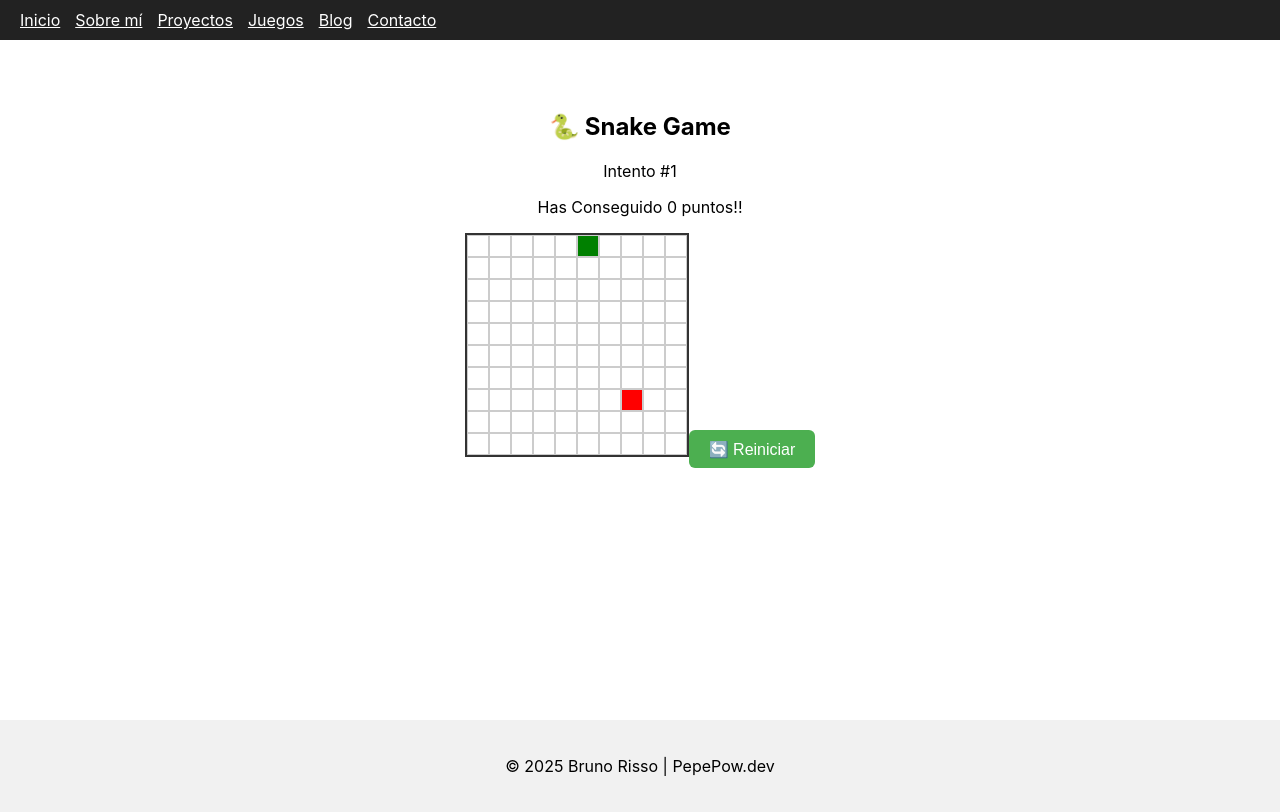
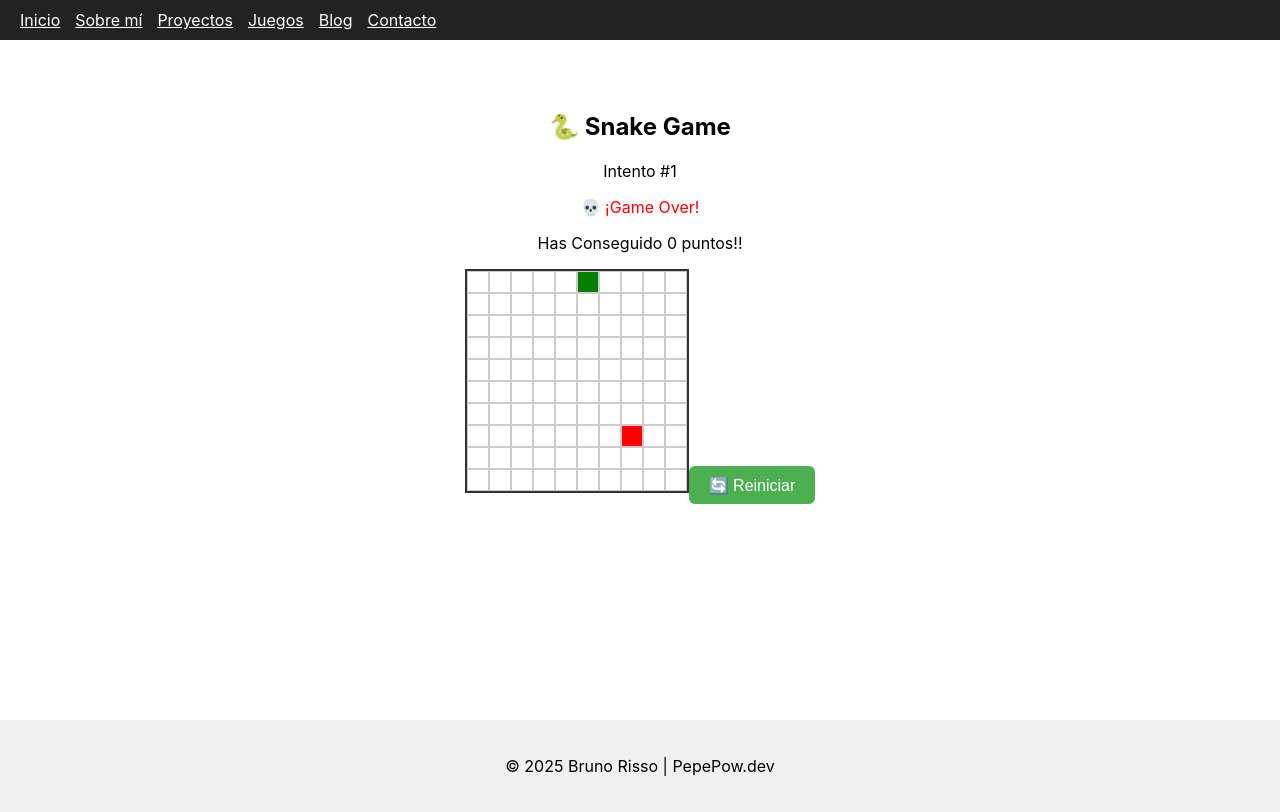
Before and after one commit to brrisso/mipagina, a React (Create React App) app: page /snake in a window 1280 px wide. Built offline with nearby package versions, Linux system fonts and the light colour scheme.

Commit message:
arreglo game Over

```diff
--- a/src/paginas/Snake.js
+++ b/src/paginas/Snake.js
@@ -97,7 +97,11 @@ const Snake = () => {
     <div style={{ padding: '2rem', textAlign: 'center' }}>
       <h2>🐍 Snake Game</h2>
       <p>Intento #{intentos}</p>
-      {gameOver && <p style={{ color: 'red' }}>💀 ¡Game Over!</p> && <p>Has Conseguido {puntuacion} puntos!!</p>}
+      {gameOver && (
+        <>
+        <p style={{ color: 'red' }}>💀 ¡Game Over!</p>
+        <p>Has Conseguido {puntuacion} puntos!!</p>
+        </>)}
       <div className="tablero" style={{ margin: '0 auto' }}>
         {[...Array(TAMANO)].map((_, y) =>
           <div key={y} className="fila">
```
